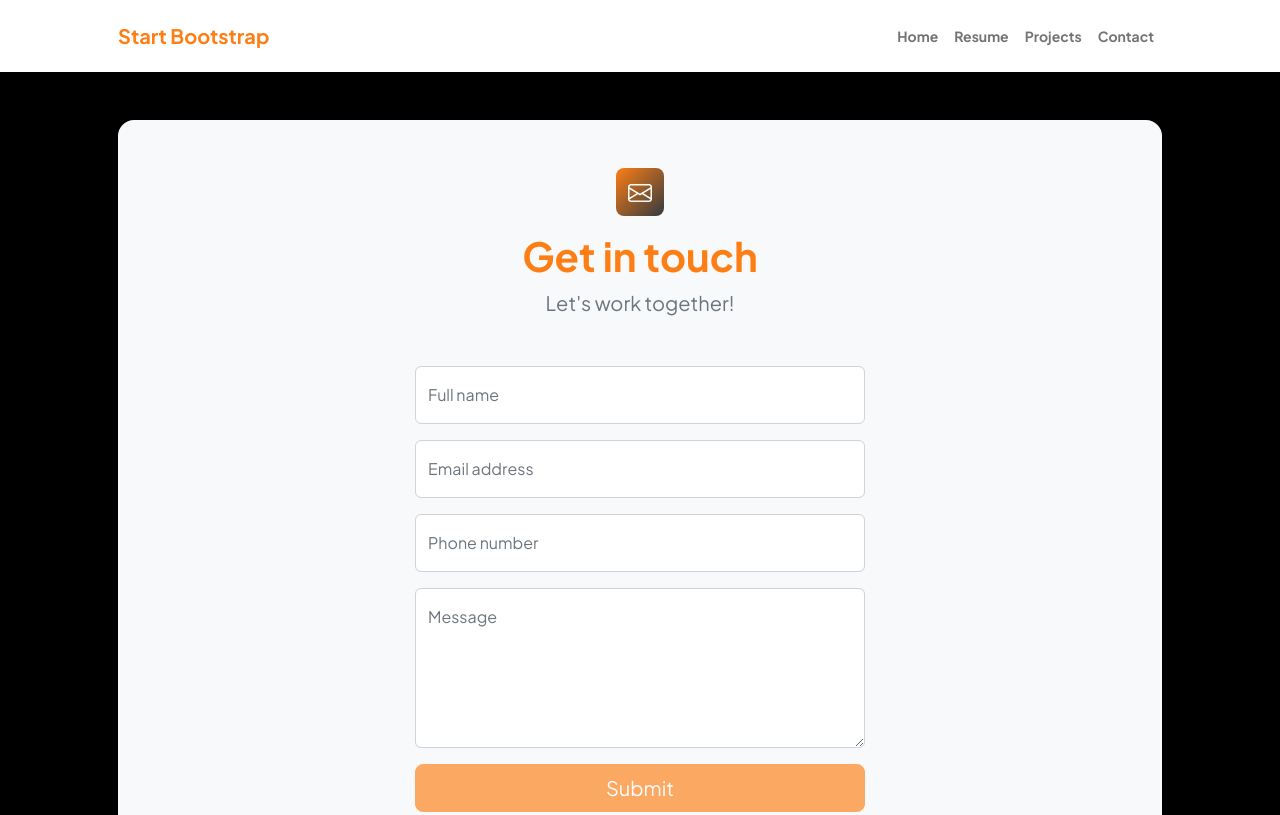
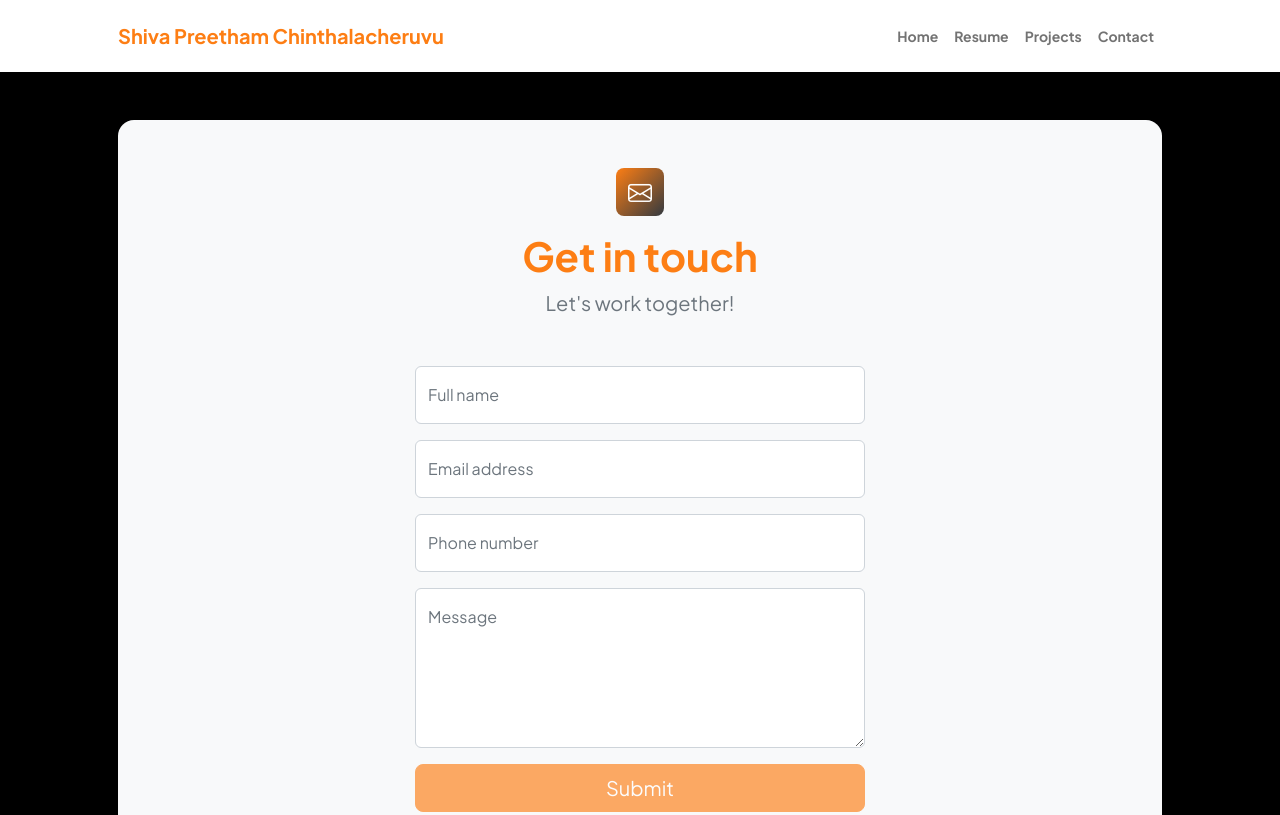
Before and after one commit to shivacheruvu/shivacheruvu.github.io, a plain HTML site: page contact.html in a window 1280 px wide. Shown: the top 815 px of the page. Drawn offline with nearby package versions, Linux system fonts and the light colour scheme.

Commit message:
Update contact.html

```diff
--- a/contact.html
+++ b/contact.html
@@ -5,7 +5,7 @@
         <meta name="viewport" content="width=device-width, initial-scale=1, shrink-to-fit=no" />
         <meta name="description" content />
         <meta name="author" content />
-        <title>Modern Business - Start Bootstrap Template</title>
+        <title>Contact</title>
         <!-- Favicon-->
         <link rel="icon" type="image/x-icon" href="assets/favicon.ico" />
         <!-- Custom Google font-->
@@ -22,7 +22,7 @@
             <!-- Navigation-->
             <nav class="navbar navbar-expand-lg navbar-light bg-white py-3">
                 <div class="container px-5">
-                    <a class="navbar-brand" href="index.html"><span class="fw-bolder text-primary">Start Bootstrap</span></a>
+                    <a class="navbar-brand" href="index.html"><span class="fw-bolder text-primary">Shiva Preetham Chinthalacheruvu</span></a>
                     <button class="navbar-toggler" type="button" data-bs-toggle="collapse" data-bs-target="#navbarSupportedContent" aria-controls="navbarSupportedContent" aria-expanded="false" aria-label="Toggle navigation"><span class="navbar-toggler-icon"></span></button>
                     <div class="collapse navbar-collapse" id="navbarSupportedContent">
                         <ul class="navbar-nav ms-auto mb-2 mb-lg-0 small fw-bolder">
```
